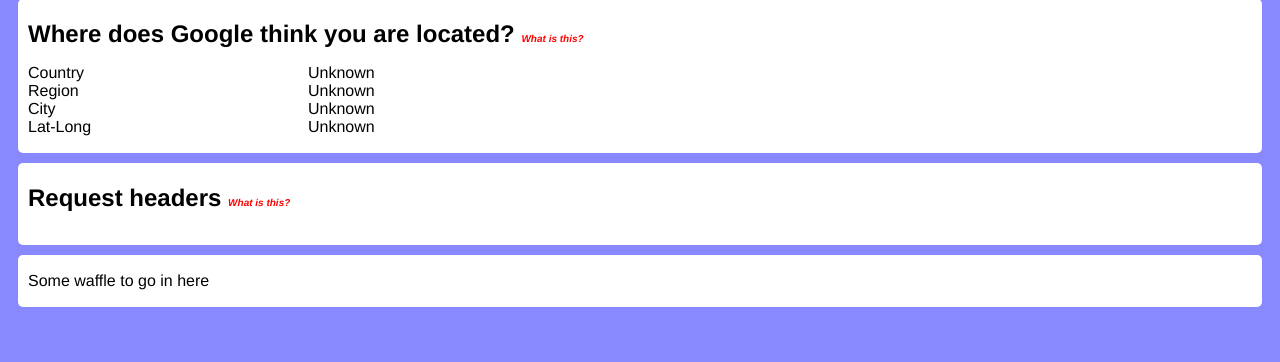
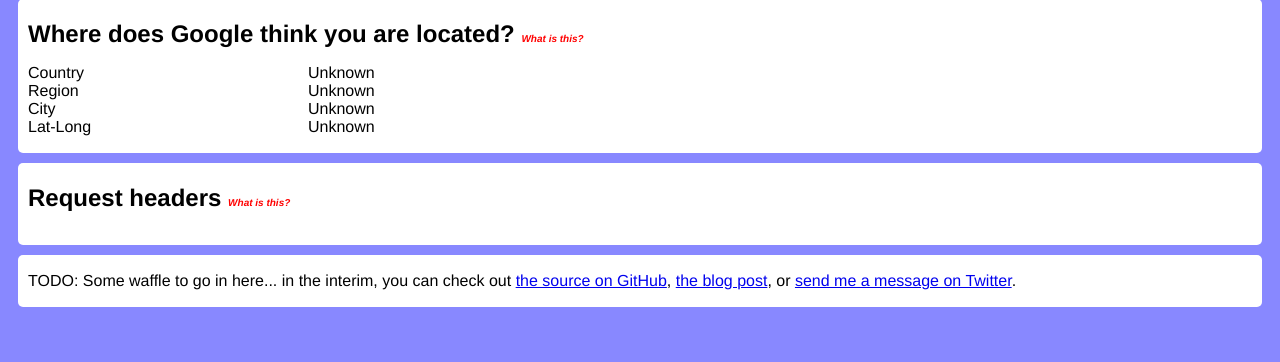
Before and after one commit to JohnSmithDev/report-ip, a Django app: template templates/index.html in a window 1280 px wide. Shown: the part 85-447 px from the top of the page. Run offline with Django 3.2, Linux system fonts and the light colour scheme; the template is opened without the code that fills it, so the values that code supplies are empty; parts of the project's set-up code (start-up, migrations or seed data) failed here and were passed over.

Commit message:
copy blurb on HTML template

```diff
--- a/templates/index.html
+++ b/templates/index.html
@@ -50,7 +50,10 @@ href="http://en.wikipedia.org/wiki/HTTP_header">the Wikipedia page</a> on this s
 
 <section>
 <p>
-Some waffle to go in here
+TODO: Some waffle to go in here... in the interim, you can check out
+<a href="https://github.com/menboku/report-ip">the source on GitHub</a>,
+<a href="http://www.john-smith.me/reinvented-the-wheel-and-built-my-own-ip-address-checker">the blog post</a>, or <a href="http://twitter.com/JohnMMIX">send
+me a message on Twitter</a>.
 </p>
 </section>
 
```
